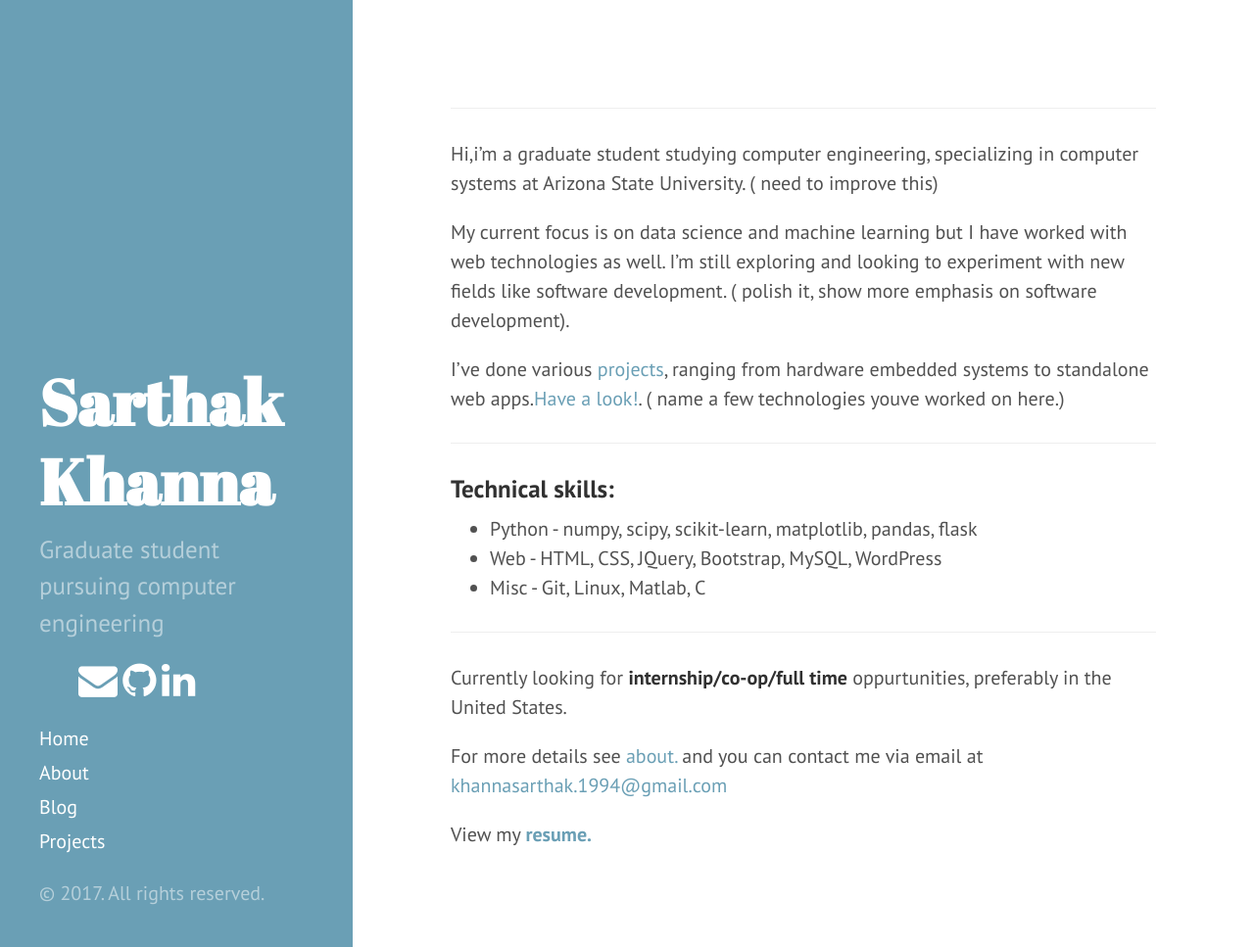
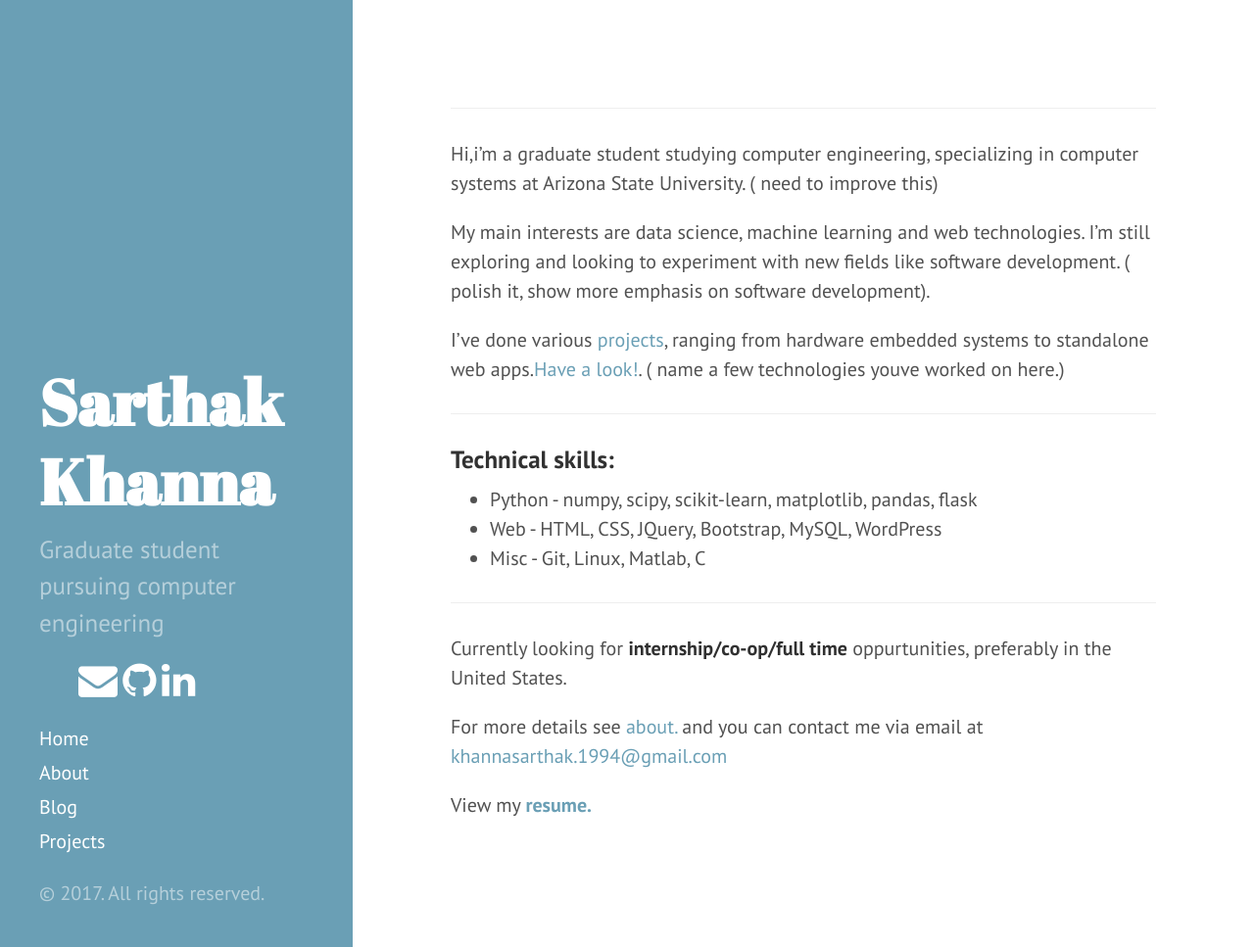
Before and after one commit to khannasarthak/khannasarthak.github.io, a Jekyll site: the page built from index.md, in a window 1280 px wide and 967 px high. Shown: the whole window at 98% size. Built offline with Jekyll 4.4.1, drawn with Linux system fonts in a browser that asks for light colours; nearby versions of some CDN libraries.

Commit message:
reverted to previous
need to think of proper statement

```diff
--- a/index.md
+++ b/index.md
@@ -7,7 +7,7 @@ published: true
 ---
 Hi,i'm a graduate student studying computer engineering, specializing in computer systems at Arizona State University. ( need to improve this)
 
-My current focus is on data science and machine learning but I have worked with web technologies as well. I'm still exploring and looking to experiment with new fields like software development. ( polish it, show more emphasis on software development).
+My main interests are data science, machine learning and web technologies. I'm still exploring and looking to experiment with new fields like software development. ( polish it, show more emphasis on software development).
 
 I've done various [projects](http://khannasarthak.github.io/projects/), ranging from hardware embedded systems to standalone web apps.[Have a look!](http://khannasarthak.github.io/projects/).  ( name a few technologies youve worked on here.)
 
```
